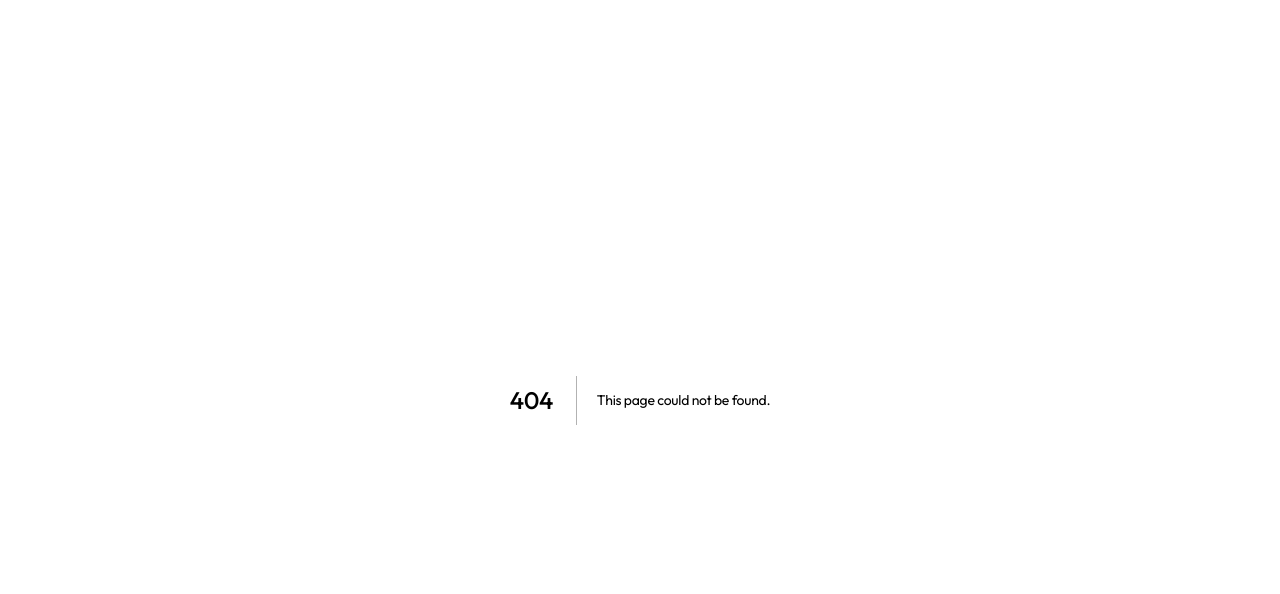
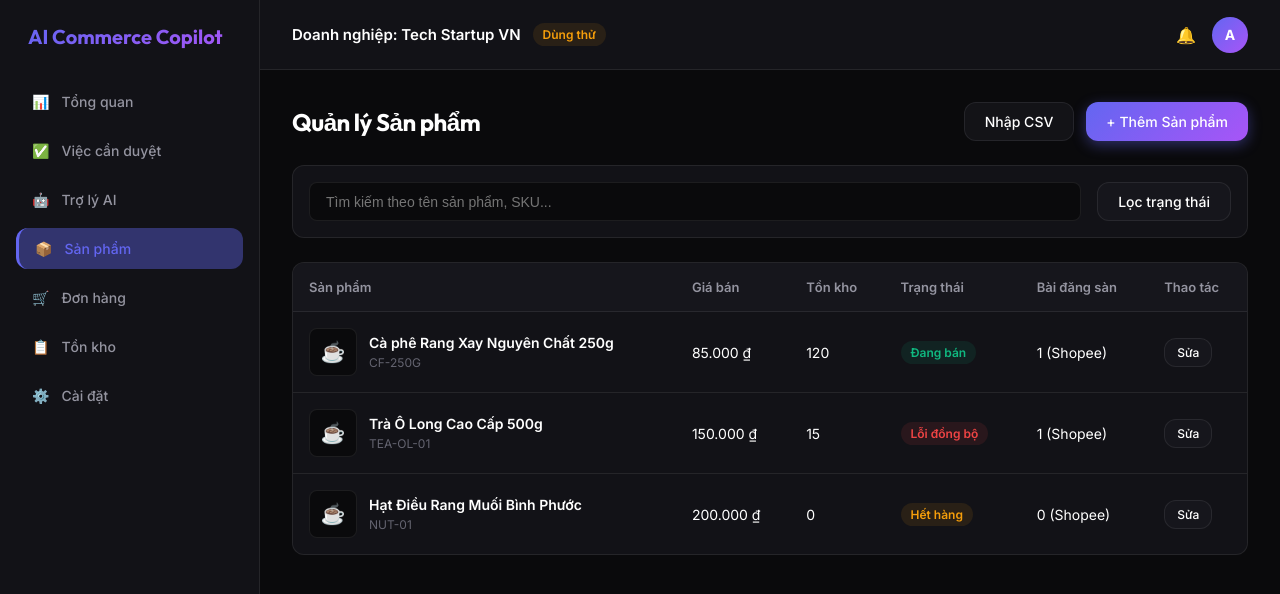
Before and after one commit to Yhucyor/startup-review, a Next.js app in the folder frontend/: page /dashboard/products in a window 1280 px wide. Before the commit this address had no page. Shown: the top 594 px of the page. Built offline with nearby package versions, Linux system fonts and the light colour scheme.

Commit message:
feat: add Products management page (M05)

```diff
--- /dev/null
+++ b/frontend/src/app/dashboard/products/page.module.css
@@ -0,0 +1,104 @@
+.container {
+  display: flex;
+  flex-direction: column;
+  gap: 24px;
+}
+
+.header {
+  display: flex;
+  justify-content: space-between;
+  align-items: center;
+}
+
+.title {
+  font-size: 24px;
+  font-weight: 700;
+}
+
+.actions {
+  display: flex;
+  gap: 12px;
+}
+
+.filterBar {
+  display: flex;
+  gap: 16px;
+  padding: 16px;
+  background: var(--bg-secondary);
+  border-radius: var(--radius-md);
+  border: 1px solid var(--border-color);
+}
+
+.search {
+  flex: 1;
+  background: var(--bg-primary);
+  border: 1px solid var(--border-color);
+  padding: 10px 16px;
+  border-radius: var(--radius-sm);
+  color: var(--text-primary);
+  font-size: 14px;
+}
+
+.tableContainer {
+  background: var(--bg-secondary);
+  border-radius: var(--radius-md);
+  border: 1px solid var(--border-color);
+  overflow: hidden;
+}
+
+.table {
+  width: 100%;
+  border-collapse: collapse;
+}
+
+.th {
+  text-align: left;
+  padding: 16px;
+  font-size: 13px;
+  color: var(--text-secondary);
+  font-weight: 600;
+  border-bottom: 1px solid var(--border-color);
+  background: var(--bg-tertiary);
+}
+
+.td {
+  padding: 16px;
+  border-bottom: 1px solid var(--border-color);
+  font-size: 14px;
+}
+
+.tr:last-child .td {
+  border-bottom: none;
+}
+
+.tr:hover {
+  background: var(--bg-tertiary);
+}
+
+.productInfo {
+  display: flex;
+  align-items: center;
+  gap: 12px;
+}
+
+.productImage {
+  width: 48px;
+  height: 48px;
+  background: var(--bg-primary);
+  border-radius: var(--radius-sm);
+  border: 1px solid var(--border-color);
+  display: flex;
+  align-items: center;
+  justify-content: center;
+  font-size: 20px;
+}
+
+.productName {
+  font-weight: 600;
+  margin-bottom: 4px;
+}
+
+.productSku {
+  font-size: 12px;
+  color: var(--text-muted);
+}
--- /dev/null
+++ b/frontend/src/app/dashboard/products/page.tsx
@@ -0,0 +1,78 @@
+"use client";
+
+import styles from "./page.module.css";
+
+const MOCK_PRODUCTS = [
+  { id: 1, name: "Cà phê Rang Xay Nguyên Chất 250g", sku: "CF-250G", price: "85.000 ₫", stock: 120, status: "Đang bán", posts: 1 },
+  { id: 2, name: "Trà Ô Long Cao Cấp 500g", sku: "TEA-OL-01", price: "150.000 ₫", stock: 15, status: "Lỗi đồng bộ", posts: 1 },
+  { id: 3, name: "Hạt Điều Rang Muối Bình Phước", sku: "NUT-01", price: "200.000 ₫", stock: 0, status: "Hết hàng", posts: 0 },
+];
+
+export default function ProductsPage() {
+  return (
+    <div className={`${styles.container} animate-fade-in`}>
+      <div className={styles.header}>
+        <h1 className={styles.title}>Quản lý Sản phẩm</h1>
+        <div className={styles.actions}>
+          <button className="btn btn-secondary">Nhập CSV</button>
+          <button className="btn btn-primary">+ Thêm Sản phẩm</button>
+        </div>
+      </div>
+
+      <div className={styles.filterBar}>
+        <input
+          type="text"
+          className={styles.search}
+          placeholder="Tìm kiếm theo tên sản phẩm, SKU..."
+        />
+        <button className="btn btn-secondary">Lọc trạng thái</button>
+      </div>
+
+      <div className={styles.tableContainer}>
+        <table className={styles.table}>
+          <thead>
+            <tr>
+              <th className={styles.th}>Sản phẩm</th>
+              <th className={styles.th}>Giá bán</th>
+              <th className={styles.th}>Tồn kho</th>
+              <th className={styles.th}>Trạng thái</th>
+              <th className={styles.th}>Bài đăng sàn</th>
+              <th className={styles.th}>Thao tác</th>
+            </tr>
+          </thead>
+          <tbody>
+            {MOCK_PRODUCTS.map((prod) => (
+              <tr key={prod.id} className={styles.tr}>
+                <td className={styles.td}>
+                  <div className={styles.productInfo}>
+                    <div className={styles.productImage}>☕</div>
+                    <div>
+                      <div className={styles.productName}>{prod.name}</div>
+                      <div className={styles.productSku}>{prod.sku}</div>
+                    </div>
+                  </div>
+                </td>
+                <td className={styles.td}>{prod.price}</td>
+                <td className={styles.td}>{prod.stock}</td>
+                <td className={styles.td}>
+                  <span className={`badge ${
+                    prod.status === "Đang bán" ? "badge-success" :
+                    prod.status === "Hết hàng" ? "badge-warning" : "badge-error"
+                  }`}>
+                    {prod.status}
+                  </span>
+                </td>
+                <td className={styles.td}>{prod.posts} (Shopee)</td>
+                <td className={styles.td}>
+                  <button className="btn btn-secondary" style={{ padding: '6px 12px', fontSize: '12px' }}>
+                    Sửa
+                  </button>
+                </td>
+              </tr>
+            ))}
+          </tbody>
+        </table>
+      </div>
+    </div>
+  );
+}
```
